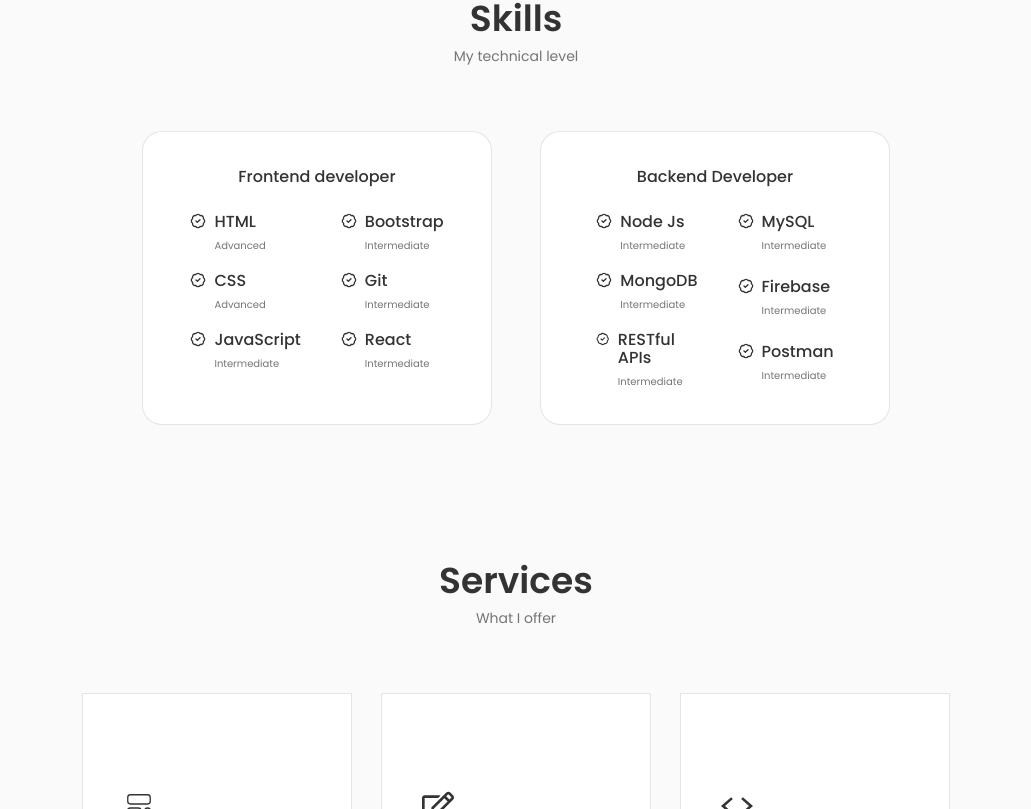
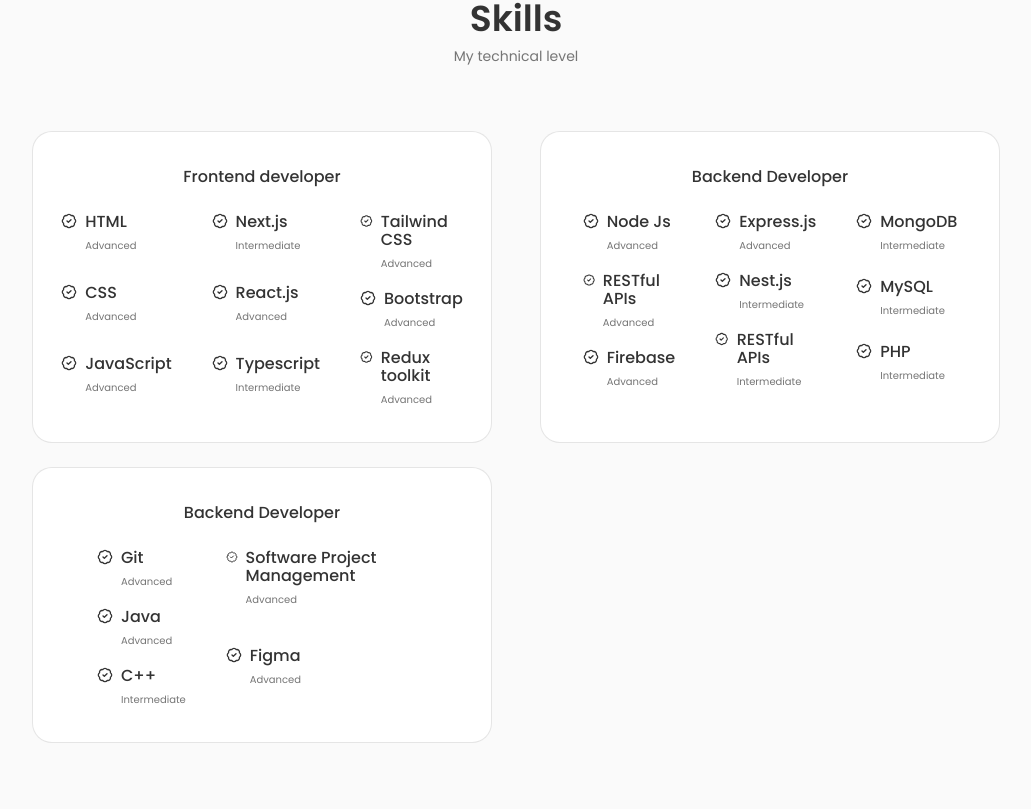
Before and after one commit to Hamzshaa/Personal-Portfolio, a React (Create React App) app: page / in a window 1280 px wide. Shown: the part 1591-2400 px from the top of the page, without its empty margins (124-1155 px from the left). Built offline with nearby package versions, Linux system fonts and the light colour scheme.

Commit message:
Skill section updated

```diff
--- a/src/components/contact/Contact.jsx
+++ b/src/components/contact/Contact.jsx
@@ -37,7 +37,7 @@
               <h3 className="contact__card-title">Email</h3>
               <span className="contact__card-data">trident32000@gmail.com</span>
               <a
-                href="mailto:trident32000@gmail.com.com"
+                href="mailto:trident32000@gmail.com"
                 className="contact__button"
               >
                 Write me <FaArrowRight className="contact__button-icon" />{" "}
--- /dev/null
+++ b/src/components/skills/Additional.jsx
@@ -0,0 +1,59 @@
+import React from "react";
+import { LuBadgeCheck } from "react-icons/lu";
+
+function Additional() {
+  return (
+    <div className="skills__content">
+      <h3 className="skills__title">Backend Developer</h3>
+
+      <div className="skills__box">
+        <div className="skills__group">
+          <div className="skills__data">
+            <LuBadgeCheck className="bx-badge-check" />
+            <div>
+              <h3 className="skills__name">Git</h3>
+              <span className="skills__level">Advanced</span>
+            </div>
+          </div>
+
+          <div className="skills__data">
+            <LuBadgeCheck className="bx-badge-check" />
+            <div>
+              <h3 className="skills__name">Java</h3>
+              <span className="skills__level">Advanced</span>
+            </div>
+          </div>
+
+          <div className="skills__data">
+            <LuBadgeCheck className="bx-badge-check" />
+
+            <div>
+              <h3 className="skills__name">C++</h3>
+              <span className="skills__level">Intermediate</span>
+            </div>
+          </div>
+        </div>
+
+        <div className="skills__group">
+          <div className="skills__data">
+            <LuBadgeCheck className="bx-badge-check" />
+            <div>
+              <h3 className="skills__name">Software Project Management</h3>
+              <span className="skills__level">Advanced</span>
+            </div>
+          </div>
+
+          <div className="skills__data">
+            <LuBadgeCheck className="bx-badge-check" />
+            <div>
+              <h3 className="skills__name">Figma</h3>
+              <span className="skills__level">Advanced</span>
+            </div>
+          </div>
+        </div>
+      </div>
+    </div>
+  );
+}
+
+export default Additional;
--- a/src/components/skills/Backend.jsx
+++ b/src/components/skills/Backend.jsx
@@ -12,14 +12,41 @@
             <LuBadgeCheck className="bx-badge-check" />
             <div>
               <h3 className="skills__name">Node Js</h3>
-              <span className="skills__level">Intermediate</span>
+              <span className="skills__level">Advanced</span>
             </div>
           </div>
 
           <div className="skills__data">
             <LuBadgeCheck className="bx-badge-check" />
             <div>
-              <h3 className="skills__name">MongoDB</h3>
+              <h3 className="skills__name">RESTful APIs</h3>
+              <span className="skills__level">Advanced</span>
+            </div>
+          </div>
+
+          <div className="skills__data">
+            <LuBadgeCheck className="bx-badge-check" />
+
+            <div>
+              <h3 className="skills__name">Firebase</h3>
+              <span className="skills__level">Advanced</span>
+            </div>
+          </div>
+        </div>
+
+        <div className="skills__group">
+          <div className="skills__data">
+            <LuBadgeCheck className="bx-badge-check" />
+            <div>
+              <h3 className="skills__name">Express.js</h3>
+              <span className="skills__level">Advanced</span>
+            </div>
+          </div>
+
+          <div className="skills__data">
+            <LuBadgeCheck className="bx-badge-check" />
+            <div>
+              <h3 className="skills__name">Nest.js</h3>
               <span className="skills__level">Intermediate</span>
             </div>
           </div>
@@ -39,6 +66,15 @@
             <LuBadgeCheck className="bx-badge-check" />
 
             <div>
+              <h3 className="skills__name">MongoDB</h3>
+              <span className="skills__level">Intermediate</span>
+            </div>
+          </div>
+
+          <div className="skills__data">
+            <LuBadgeCheck className="bx-badge-check" />
+
+            <div>
               <h3 className="skills__name">MySQL</h3>
               <span className="skills__level">Intermediate</span>
             </div>
@@ -48,16 +84,7 @@
             <LuBadgeCheck className="bx-badge-check" />
 
             <div>
-              <h3 className="skills__name">Firebase</h3>
-              <span className="skills__level">Intermediate</span>
-            </div>
-          </div>
-
-          <div className="skills__data">
-            <LuBadgeCheck className="bx-badge-check" />
-
-            <div>
-              <h3 className="skills__name">Postman</h3>
+              <h3 className="skills__name">PHP</h3>
               <span className="skills__level">Intermediate</span>
             </div>
           </div>
--- a/src/components/skills/Frontend.jsx
+++ b/src/components/skills/Frontend.jsx
@@ -31,6 +31,35 @@
 
             <div>
               <h3 className="skills__name">JavaScript</h3>
+              <span className="skills__level">Advanced</span>
+            </div>
+          </div>
+        </div>
+
+        <div className="skills__group">
+          <div className="skills__data">
+            <LuBadgeCheck className="bx-badge-check" />
+
+            <div>
+              <h3 className="skills__name">Next.js</h3>
+              <span className="skills__level">Intermediate</span>
+            </div>
+          </div>
+
+          <div className="skills__data">
+            <LuBadgeCheck className="bx-badge-check" />
+
+            <div>
+              <h3 className="skills__name">React.js</h3>
+              <span className="skills__level">Advanced</span>
+            </div>
+          </div>
+
+          <div className="skills__data">
+            <LuBadgeCheck className="bx-badge-check" />
+
+            <div>
+              <h3 className="skills__name">Typescript</h3>
               <span className="skills__level">Intermediate</span>
             </div>
           </div>
@@ -41,8 +70,8 @@
             <LuBadgeCheck className="bx-badge-check" />
 
             <div>
-              <h3 className="skills__name">Bootstrap</h3>
-              <span className="skills__level">Intermediate</span>
+              <h3 className="skills__name">Tailwind CSS</h3>
+              <span className="skills__level">Advanced</span>
             </div>
           </div>
 
@@ -50,8 +79,8 @@
             <LuBadgeCheck className="bx-badge-check" />
 
             <div>
-              <h3 className="skills__name">Git</h3>
-              <span className="skills__level">Intermediate</span>
+              <h3 className="skills__name">Bootstrap</h3>
+              <span className="skills__level">Advanced</span>
             </div>
           </div>
 
@@ -59,8 +88,8 @@
             <LuBadgeCheck className="bx-badge-check" />
 
             <div>
-              <h3 className="skills__name">React</h3>
-              <span className="skills__level">Intermediate</span>
+              <h3 className="skills__name">Redux toolkit</h3>
+              <span className="skills__level">Advanced</span>
             </div>
           </div>
         </div>
--- a/src/components/skills/Skills.jsx
+++ b/src/components/skills/Skills.jsx
@@ -2,6 +2,7 @@
 import "./skills.css";
 import Frontend from "./Frontend";
 import Backend from "./Backend";
+import Additional from "./Additional";
 
 function Skills() {
   return (
@@ -12,6 +13,7 @@
       <div className="skills__container container grid">
         <Frontend />
         <Backend />
+        <Additional />
       </div>
     </section>
   );
--- a/src/components/skills/skills.css
+++ b/src/components/skills/skills.css
@@ -1,5 +1,5 @@
 .skills__container {
-  grid-template-columns: repeat(2, 350px);
+  grid-template-columns: repeat(2, 460px);
   column-gap: 3rem;
   justify-content: center;
 }
@@ -63,17 +63,24 @@
 @media screen and (max-width: 576px) {
   .skills__container {
     grid-template-columns: 1fr;
+    /* width: 100px;*/
+    /* margin-inline: auto; */
+    box-sizing: border-box;
   }
 
   .skills__content {
     padding: 1.5rem;
+  }
+
+  .skills__box {
+    column-gap: 1rem;
   }
 }
 
 /* for small devices */
 @media screen and (max-width: 350px) {
   .skills__box {
-    column-gap: 1.25rem;
+    column-gap: 1rem;
   }
 
   .skills__name {
```
Also changed, not shown: 2 other files (tests, documents, lock files or other folders).
